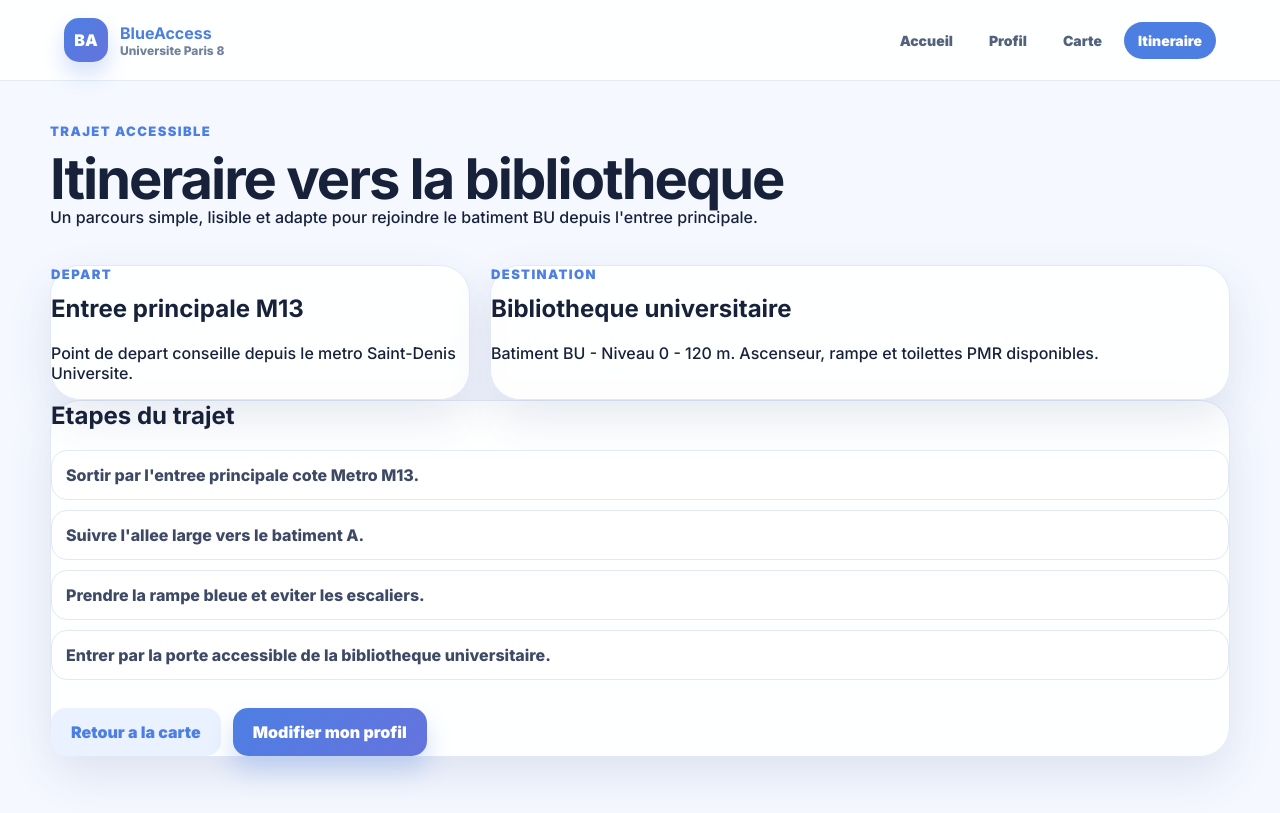
After one commit to CHNADIR/HackathonWeb, a PHP site: the page made by BlueAcess application/itineraire.html in a window 1280 px wide. The commit adds this page. Run offline with PHP 8.4, Linux system fonts and the light colour scheme.

Commit message:
Add BlueAccess itinerary page
Co-authored-by: S220816 <S220816@users.noreply.github.com>

```diff
--- a/BlueAcess application/carte.html
+++ b/BlueAcess application/carte.html
@@ -19,6 +19,7 @@
       <a href="index.html">Accueil</a>
       <a href="profil.html">Profil</a>
       <a class="is-active" href="carte.html">Carte</a>
+      <a href="itineraire.html">Itineraire</a>
     </nav>
   </header>
 
@@ -79,7 +80,7 @@
             <h2>Bibliotheque universitaire</h2>
             <span>Entree adaptee, ascenseur, rampe et toilettes PMR.</span>
           </div>
-          <a class="primary-button" href="carte.html">Tracer un itineraire accessible</a>
+          <a class="primary-button" href="itineraire.html">Tracer un itineraire accessible</a>
         </article>
       </aside>
     </section>
--- /dev/null
+++ b/BlueAcess application/itineraire.html
@@ -0,0 +1,64 @@
+<!DOCTYPE html>
+<html lang="fr">
+<head>
+  <meta charset="UTF-8">
+  <meta name="viewport" content="width=device-width, initial-scale=1.0">
+  <title>BlueAccess - Itineraire accessible</title>
+  <link rel="preconnect" href="https://fonts.googleapis.com">
+  <link rel="preconnect" href="https://fonts.gstatic.com" crossorigin>
+  <link href="https://fonts.googleapis.com/css2?family=Inter:wght@500;600;700;800;900&display=swap" rel="stylesheet">
+  <link rel="stylesheet" href="styles.css">
+</head>
+<body>
+  <header class="site-header">
+    <a class="brand" href="index.html">
+      <span class="brand-logo">BA</span>
+      <span><strong>BlueAccess</strong><small>Universite Paris 8</small></span>
+    </a>
+    <nav class="top-nav" aria-label="Menu principal">
+      <a href="index.html">Accueil</a>
+      <a href="profil.html">Profil</a>
+      <a href="carte.html">Carte</a>
+      <a class="is-active" href="itineraire.html">Itineraire</a>
+    </nav>
+  </header>
+
+  <main class="page">
+    <section class="section-title">
+      <div>
+        <p class="eyebrow">Trajet accessible</p>
+        <h1>Itineraire vers la bibliotheque</h1>
+        <p>Un parcours simple, lisible et adapte pour rejoindre le batiment BU depuis l'entree principale.</p>
+      </div>
+    </section>
+
+    <section class="route-layout">
+      <article class="route-panel">
+        <p class="eyebrow">Depart</p>
+        <h2>Entree principale M13</h2>
+        <p>Point de depart conseille depuis le metro Saint-Denis Universite.</p>
+      </article>
+
+      <article class="route-panel">
+        <p class="eyebrow">Destination</p>
+        <h2>Bibliotheque universitaire</h2>
+        <p>Batiment BU - Niveau 0 - 120 m. Ascenseur, rampe et toilettes PMR disponibles.</p>
+      </article>
+    </section>
+
+    <section class="route-panel route-plan">
+      <h2>Etapes du trajet</h2>
+      <ol class="route-steps">
+        <li>Sortir par l'entree principale cote Metro M13.</li>
+        <li>Suivre l'allee large vers le batiment A.</li>
+        <li>Prendre la rampe bleue et eviter les escaliers.</li>
+        <li>Entrer par la porte accessible de la bibliotheque universitaire.</li>
+      </ol>
+      <div class="actions">
+        <a class="secondary-button" href="carte.html">Retour a la carte</a>
+        <a class="primary-button" href="profil.html">Modifier mon profil</a>
+      </div>
+    </section>
+  </main>
+</body>
+</html>
--- a/BlueAcess application/profil.html
+++ b/BlueAcess application/profil.html
@@ -19,6 +19,7 @@
       <a href="index.html">Accueil</a>
       <a class="is-active" href="profil.html">Profil</a>
       <a href="carte.html">Carte</a>
+      <a href="itineraire.html">Itineraire</a>
     </nav>
   </header>
 
--- a/BlueAcess application/styles.css
+++ b/BlueAcess application/styles.css
@@ -584,6 +584,59 @@ p {
   font-weight: 800;
 }
 
+.route-layout {
+  display: grid;
+  grid-template-columns: minmax(280px, 420px) 1fr;
+  gap: 20px;
+}
+
+.route-form {
+  display: grid;
+  gap: 16px;
+  padding: 24px;
+}
+
+.route-form label {
+  display: grid;
+  gap: 8px;
+  color: var(--muted);
+  font-weight: 900;
+}
+
+.route-form select {
+  min-height: 52px;
+  padding: 0 16px;
+  color: var(--ink);
+  background: var(--soft);
+  border: 1px solid transparent;
+  border-radius: 16px;
+  font-weight: 800;
+}
+
+.route-summary {
+  padding: 24px;
+}
+
+.route-summary h2 {
+  margin-bottom: 8px;
+  font-size: 28px;
+}
+
+.route-summary > p {
+  color: var(--muted);
+  font-weight: 700;
+  line-height: 1.55;
+}
+
+.route-note {
+  margin-top: 18px;
+  padding: 16px;
+  color: #2f5d47;
+  background: #eaf8f1;
+  border-radius: 18px;
+  font-weight: 800;
+}
+
 @media (max-width: 900px) {
   .site-header,
   .section-title,
@@ -593,7 +646,8 @@ p {
   }
 
   .hero,
-  .map-layout {
+  .map-layout,
+  .route-layout {
     grid-template-columns: 1fr;
   }
 
```
Also changed, not shown: BlueAcess application/index.html (+4 -3 lines).
